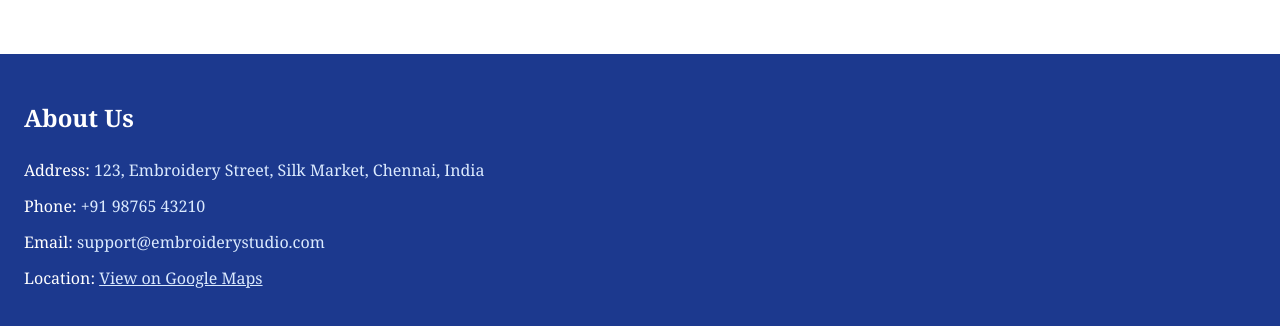
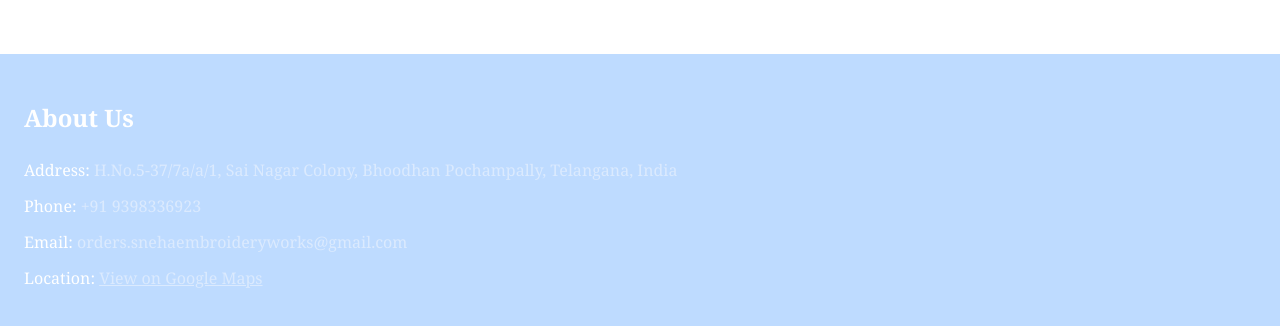
Before and after one commit to SnehaEmbroideryWorks/SEW-frontend, a React (Vite) app: page / in a window 1280 px wide. Shown: the part 1114-1440 px from the top of the page. Built offline with nearby package versions, Linux system fonts and the light colour scheme; no server answers.

Commit message:
Update Home.jsx

```diff
--- a/src/pages/Home.jsx
+++ b/src/pages/Home.jsx
@@ -95,7 +95,7 @@ export default function Home() {
       </section>
 
       {/* ABOUT US */}
-      <section className="bg-blue-900 text-white py-12">
+      <section className="bg-blue-200 text-white py-12">
         <div className="max-w-7xl mx-auto px-6">
           <h2 className="text-2xl font-semibold mb-6">
             About Us
@@ -104,23 +104,23 @@ export default function Home() {
           <div className="space-y-3 text-blue-100">
             <p>
               <span className="font-medium text-white">Address:</span>
-              &nbsp;123, Embroidery Street, Silk Market, Chennai, India
+              &nbsp;H.No.5-37/7a/a/1, Sai Nagar Colony, Bhoodhan Pochampally, Telangana, India
             </p>
 
             <p>
               <span className="font-medium text-white">Phone:</span>
-              &nbsp;+91 98765 43210
+              &nbsp;+91 9398336923
             </p>
 
             <p>
               <span className="font-medium text-white">Email:</span>
-              &nbsp;support@embroiderystudio.com
+              &nbsp;orders.snehaembroideryworks@gmail.com
             </p>
 
             <p>
               <span className="font-medium text-white">Location:</span>{" "}
               <a
-                href="https://www.google.com/maps"
+                href="https://maps.app.goo.gl/P9UUNQuJaJ9xuXFn7"
                 target="_blank"
                 rel="noopener noreferrer"
                 className="underline hover:text-white"
```
